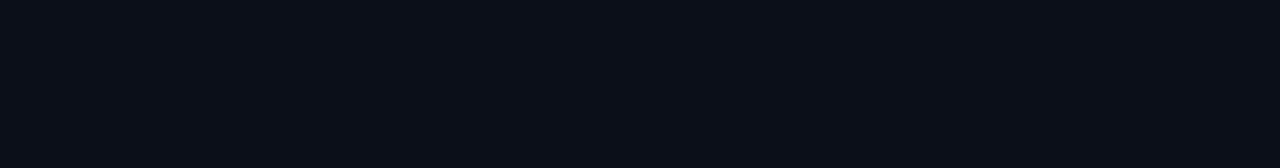
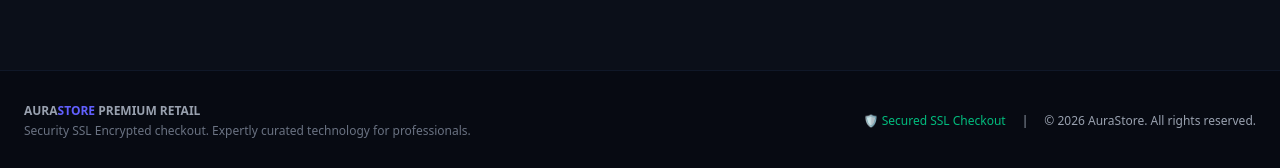
Before and after one commit to shsalima/shopEasy-mini-e-commerce, a Next.js app: page / in a window 1280 px wide. Shown: the part 2262-2430 px from the top of the page. Before the commit the page ends 2181 px from the top, so only its background shows below. Built offline with nearby package versions, Linux system fonts and the light colour scheme.

Commit message:
crée footer de site

```diff
--- a/app/layout.tsx
+++ b/app/layout.tsx
@@ -1,4 +1,6 @@
+import Header from "@/components/Header";
 import "./globals.css";
+import Footer from "@/components/Footer";
 
 
 
@@ -13,10 +15,14 @@
   children: React.ReactNode;
 }>) {
   return (
-    <html
-      lang="en"
-    >
-      <body className="min-h-full flex flex-col">{children}</body>
+   <html lang="en">
+      <body className="flex flex-col min-h-screen justify-between">
+        <div>
+          <Header />
+          <main>{children}</main>
+        </div>
+        <Footer />
+      </body>
     </html>
   );
 }
--- /dev/null
+++ b/components/Footer.tsx
@@ -0,0 +1,17 @@
+export default function Footer() {
+  return (
+    <footer className="border-t border-gray-900 bg-[#070a12] mt-20 px-6 py-8 text-xs text-gray-500">
+      <div className="max-w-7xl mx-auto flex flex-col md:flex-row justify-between items-center gap-4">
+        <div>
+          <p className="font-semibold text-gray-400">AURA<span className="text-indigo-500">STORE</span> PREMIUM RETAIL</p>
+          <p className="mt-1">Security SSL Encrypted checkout. Expertly curated technology for professionals.</p>
+        </div>
+        <div className="flex gap-4 text-gray-400">
+          <span className="text-emerald-500 flex items-center gap-1">🛡️ Secured SSL Checkout</span>
+          <span>|</span>
+          <p>&copy; {new Date().getFullYear()} AuraStore. All rights reserved.</p>
+        </div>
+      </div>
+    </footer>
+  );
+}
```
